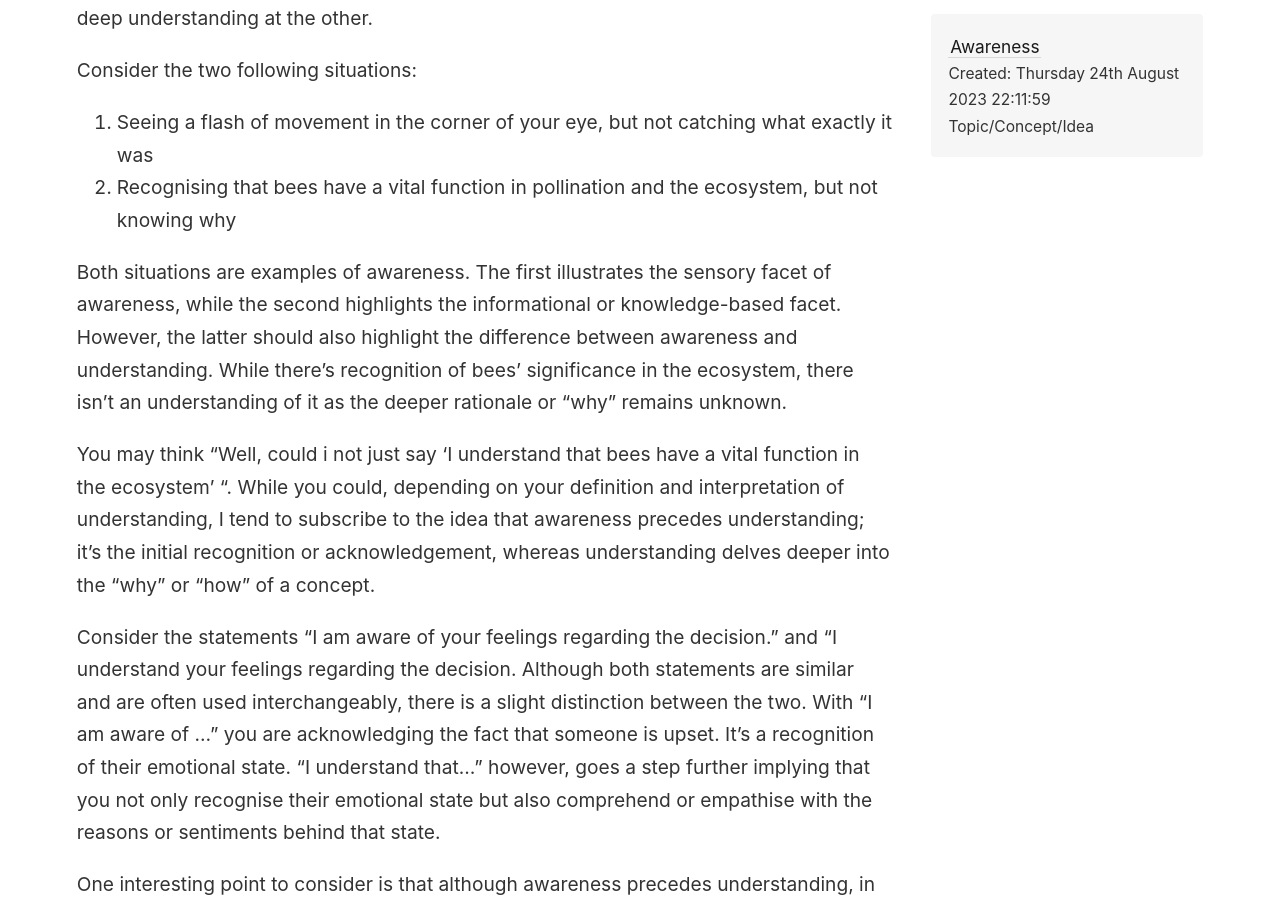
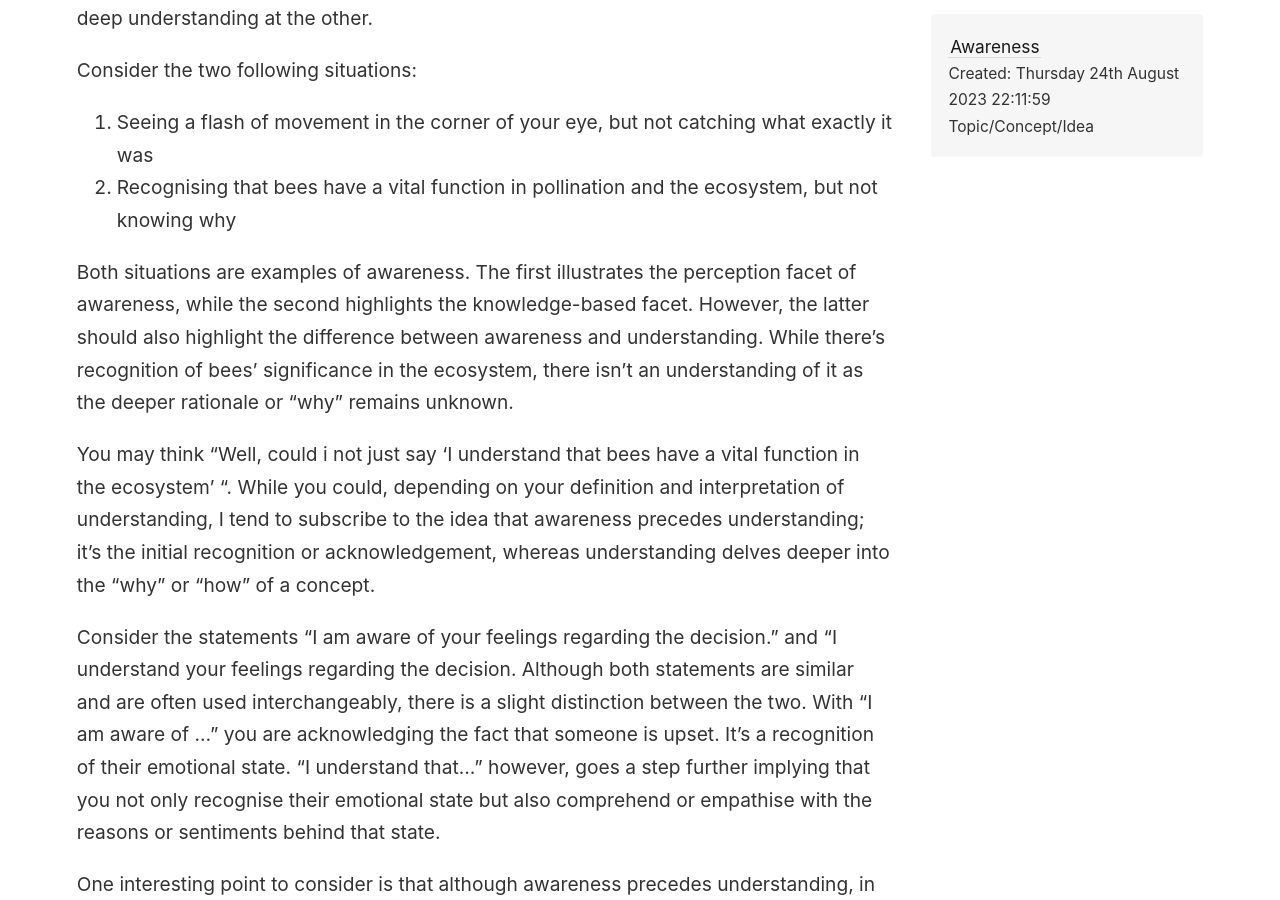
Before and after one commit to TM2611/digital-garden, a Jekyll site: the page built from _notes/002 Permanent Notes/Awareness vs Understanding.md, in a window 1280 px wide and 900 px high, scrolled down 499 px. Built offline with Jekyll 4.4.1, drawn with Linux system fonts in a browser that asks for light colours.

Commit message:
TEND - Awareness vs Understanding

```diff
--- a/_notes/002 Permanent Notes/Awareness vs Understanding.md
+++ b/_notes/002 Permanent Notes/Awareness vs Understanding.md
@@ -11,7 +11,7 @@ Consider the two following situations:
 1. Seeing a flash of movement in the corner of your eye, but not catching what exactly it was
 2. Recognising that bees have a vital function in pollination and the ecosystem, but not knowing why
 
-Both situations are examples of awareness. The first illustrates the sensory facet of awareness, while the second highlights the informational or knowledge-based facet. However, the latter should also highlight the difference between awareness and understanding. While there's recognition of bees' significance in the ecosystem, there isn't an understanding of it as the deeper rationale or "why" remains unknown.
+Both situations are examples of awareness. The first illustrates the perception facet of awareness, while the second highlights the knowledge-based facet. However, the latter should also highlight the difference between awareness and understanding. While there's recognition of bees' significance in the ecosystem, there isn't an understanding of it as the deeper rationale or "why" remains unknown.
 
 You may think "Well, could i not just say 'I understand that bees have a vital function in the ecosystem' ". While you could, depending on your definition and interpretation of understanding, I tend to subscribe to the idea that awareness precedes understanding; it's the initial recognition or acknowledgement, whereas understanding delves deeper into the "why" or "how" of a concept.
 
```
